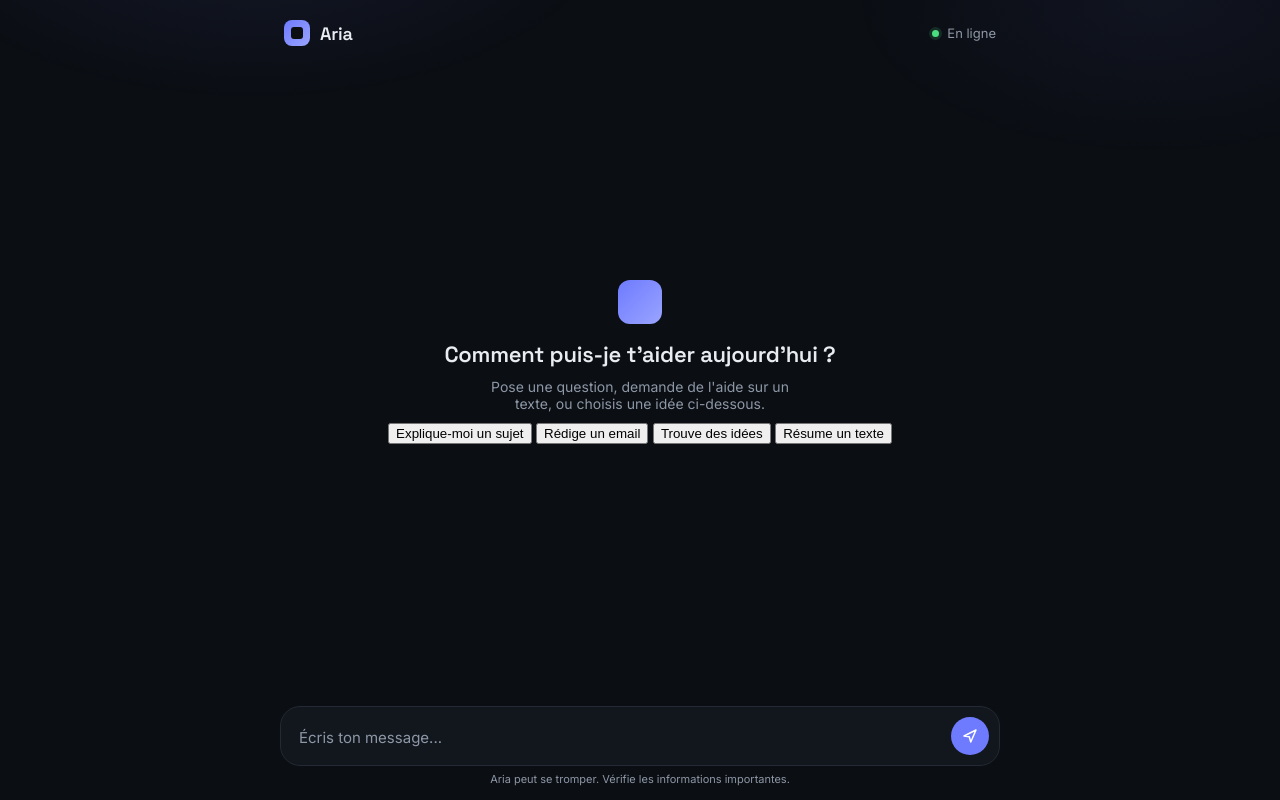
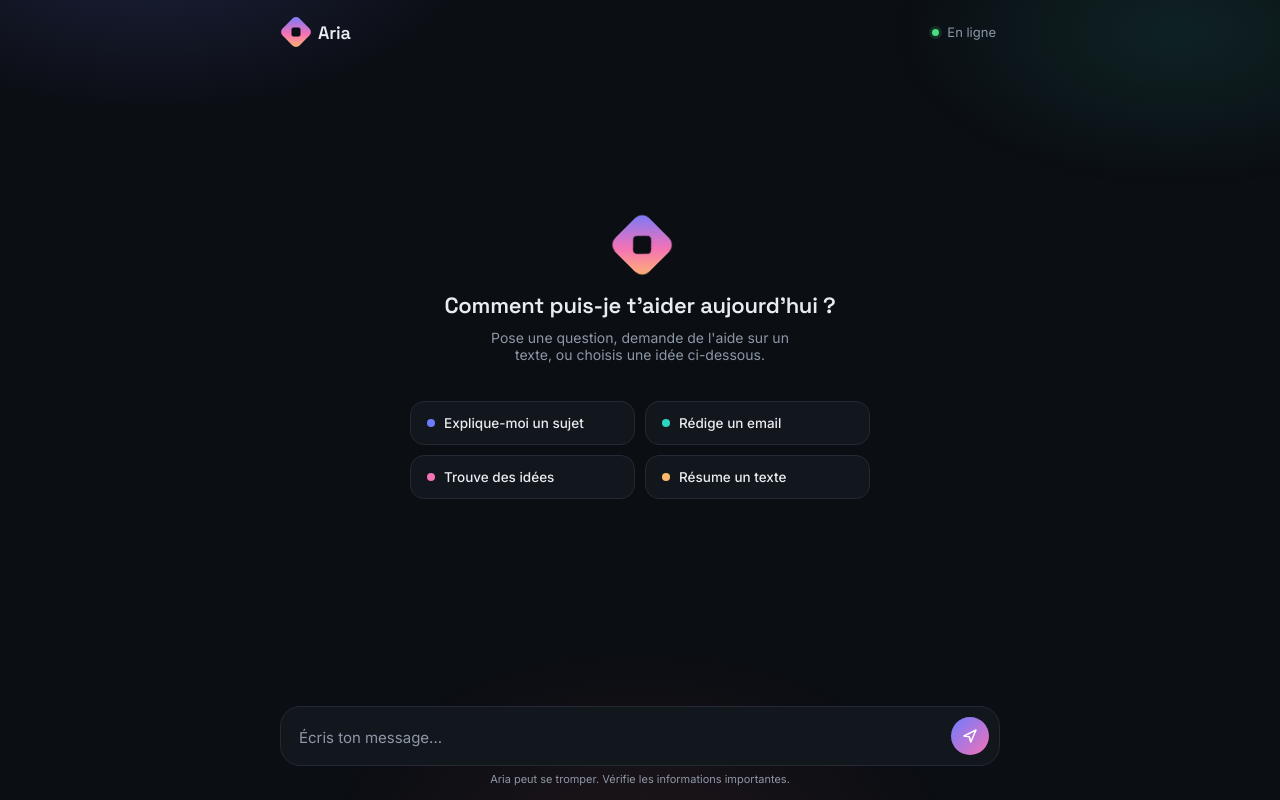
Before and after one commit to jeriieie43-netizen/aria-chatbot, a website: page public/index.html in a window 1280 px wide. Drawn offline with Linux system fonts and the light colour scheme.

Commit message:
Update style.css

```diff
--- a/public/style.css
+++ b/public/style.css
@@ -8,6 +8,10 @@
   --accent: #6E7BFF;
   --accent-2: #9AA4FF;
   --accent-soft: rgba(110, 123, 255, 0.14);
+  --coral: #FF6B6B;
+  --amber: #FFB86B;
+  --teal: #2DD4BF;
+  --pink: #F472B6;
   --radius-lg: 20px;
   --radius-md: 14px;
   --font-display: 'Space Grotesk', sans-serif;
@@ -33,8 +37,9 @@ body::before {
   position: fixed;
   inset: 0;
   background:
-    radial-gradient(600px 300px at 20% -10%, rgba(110,123,255,0.10), transparent 60%),
-    radial-gradient(500px 260px at 90% 0%, rgba(110,123,255,0.06), transparent 60%);
+    radial-gradient(560px 300px at 12% -8%, rgba(110,123,255,0.18), transparent 60%),
+    radial-gradient(480px 260px at 92% 4%, rgba(45,212,191,0.10), transparent 60%),
+    radial-gradient(520px 320px at 50% 105%, rgba(255,107,107,0.08), transparent 60%);
   pointer-events: none;
   z-index: 0;
 }
@@ -70,19 +75,25 @@ body::before {
 }
 
 .brand-mark {
-  width: 26px;
-  height: 26px;
-  border-radius: 8px;
-  background: linear-gradient(135deg, var(--accent), var(--accent-2));
+  width: 24px;
+  height: 24px;
+  border-radius: 5px;
+  background: linear-gradient(135deg, var(--accent), var(--pink) 55%, var(--amber));
   display: inline-block;
   position: relative;
+  transform: rotate(45deg);
+  flex-shrink: 0;
 }
 .brand-mark::after {
   content: "";
   position: absolute;
-  inset: 7px;
-  border-radius: 3px;
+  top: 50%;
+  left: 50%;
+  width: 9px;
+  height: 9px;
+  border-radius: 2px;
   background: var(--bg);
+  transform: translate(-50%, -50%) rotate(-45deg);
 }
 
 .status {
@@ -133,11 +144,29 @@ body::before {
 }
 
 .empty-mark {
-  width: 44px;
-  height: 44px;
-  border-radius: 12px;
-  background: linear-gradient(135deg, var(--accent), var(--accent-2));
-  margin-bottom: 6px;
+  width: 48px;
+  height: 48px;
+  border-radius: 10px;
+  background: linear-gradient(135deg, var(--accent), var(--pink) 55%, var(--amber));
+  margin-bottom: 10px;
+  position: relative;
+  transform: rotate(45deg);
+  animation: float 4s ease-in-out infinite;
+}
+.empty-mark::after {
+  content: "";
+  position: absolute;
+  top: 50%;
+  left: 50%;
+  width: 18px;
+  height: 18px;
+  border-radius: 4px;
+  background: var(--bg);
+  transform: translate(-50%, -50%) rotate(-45deg);
+}
+@keyframes float {
+  0%, 100% { transform: rotate(45deg) translateY(0); }
+  50% { transform: rotate(45deg) translateY(-6px); }
 }
 
 .empty-state h1 {
@@ -153,6 +182,53 @@ body::before {
   margin: 0;
   font-size: 14px;
   max-width: 320px;
+}
+
+.suggestions {
+  display: grid;
+  grid-template-columns: 1fr 1fr;
+  gap: 10px;
+  margin-top: 28px;
+  width: 100%;
+  max-width: 460px;
+}
+
+.chip {
+  display: flex;
+  align-items: center;
+  gap: 9px;
+  padding: 13px 16px;
+  background: var(--surface);
+  border: 1px solid var(--border);
+  border-radius: var(--radius-md);
+  color: var(--text);
+  font-family: var(--font-body);
+  font-size: 13.5px;
+  font-weight: 500;
+  text-align: left;
+  cursor: pointer;
+  transition: border-color 0.15s ease, transform 0.1s ease, background 0.15s ease;
+}
+.chip:hover {
+  border-color: var(--accent);
+  background: var(--surface-2);
+  transform: translateY(-1px);
+}
+.chip:active { transform: translateY(0); }
+
+.chip-dot {
+  width: 8px;
+  height: 8px;
+  border-radius: 50%;
+  flex-shrink: 0;
+}
+.chip-a .chip-dot { background: var(--accent); }
+.chip-b .chip-dot { background: var(--teal); }
+.chip-c .chip-dot { background: var(--pink); }
+.chip-d .chip-dot { background: var(--amber); }
+
+@media (max-width: 520px) {
+  .suggestions { grid-template-columns: 1fr; max-width: 320px; }
 }
 
 .messages {
@@ -191,7 +267,7 @@ body::before {
 }
 
 .msg.user .bubble {
-  background: var(--accent);
+  background: linear-gradient(135deg, var(--accent), #8B6BFF);
   color: #fff;
   border-radius: 18px 18px 4px 18px;
 }
@@ -199,6 +275,7 @@ body::before {
 .msg.assistant .bubble {
   background: var(--surface);
   border: 1px solid var(--border);
+  border-left: 2px solid var(--teal);
   border-radius: 18px 18px 18px 4px;
 }
 
@@ -258,20 +335,21 @@ body::before {
   height: 38px;
   border-radius: 50%;
   border: none;
-  background: var(--accent);
+  background: linear-gradient(135deg, var(--accent), var(--pink));
   color: #fff;
   display: flex;
   align-items: center;
   justify-content: center;
   cursor: pointer;
-  transition: background 0.15s ease, transform 0.1s ease;
+  transition: filter 0.15s ease, transform 0.1s ease;
 }
-.composer button:hover { background: var(--accent-2); }
+.composer button:hover { filter: brightness(1.1); }
 .composer button:active { transform: scale(0.94); }
 .composer button:disabled {
   background: var(--surface-2);
   color: var(--text-muted);
   cursor: not-allowed;
+  filter: none;
 }
 
 .disclaimer {
```
